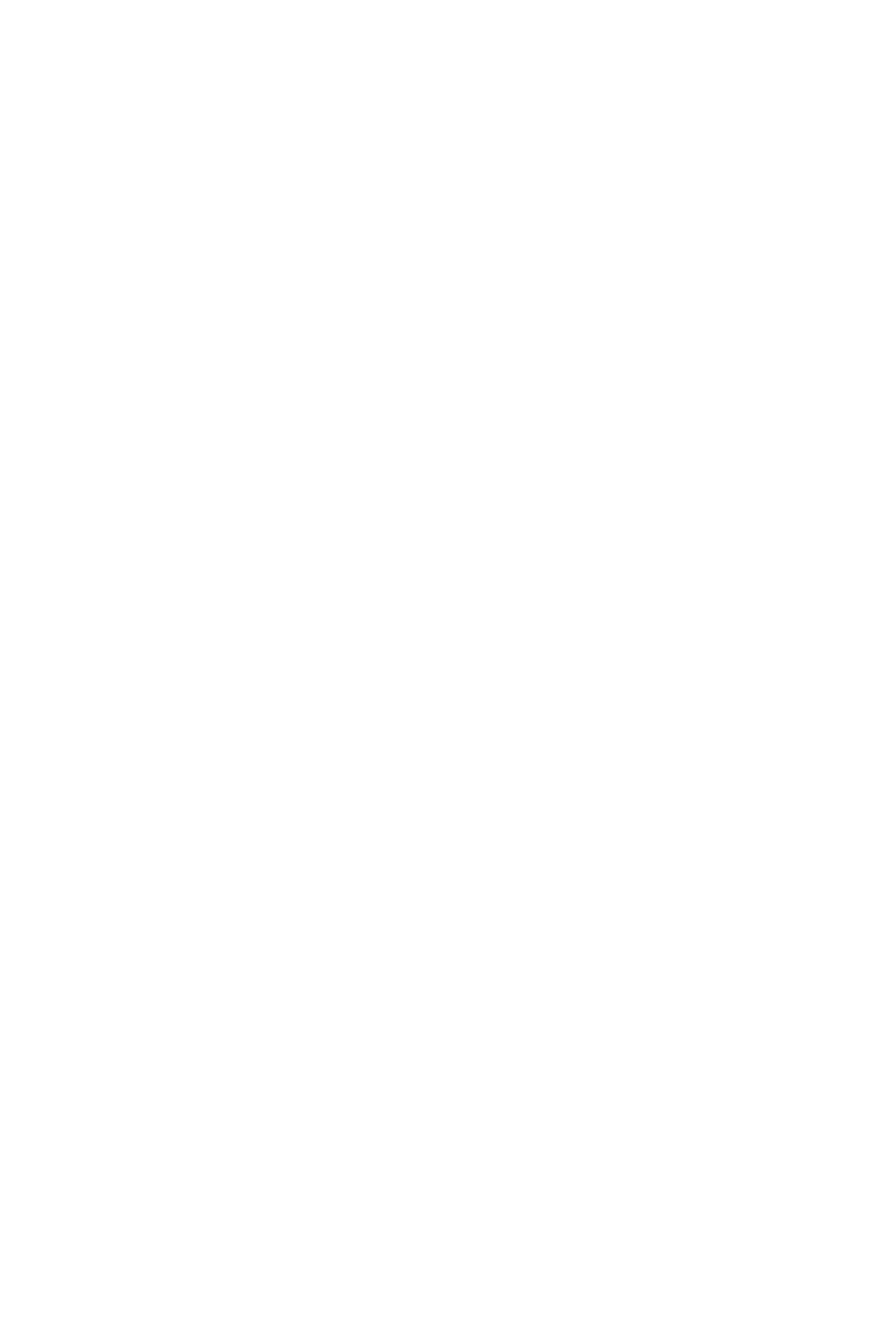
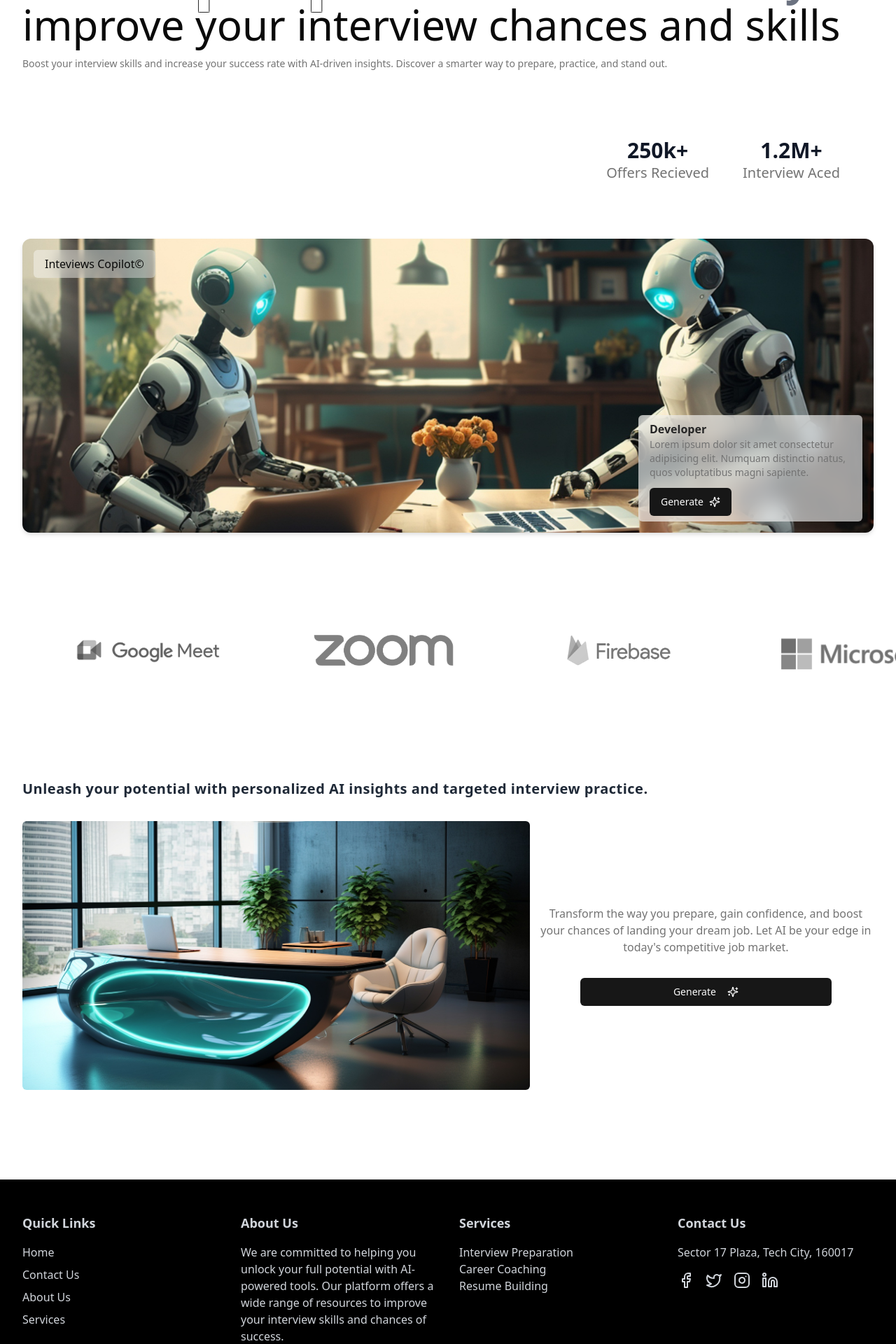
Before and after one commit to vanshgarg110505/ai_mock_interview, a React (Vite) app: page / in a window 1280 px wide. Shown: the part 220-2140 px from the top of the page at 70% size. Before the commit the page ends 800 px from the top, so only its background shows below. Built offline with nearby package versions, Linux system fonts and the light colour scheme; no server answers.

Commit message:
Home Screen Completed

```diff
--- a/package.json
+++ b/package.json
@@ -19,6 +19,7 @@
     "lucide-react": "^0.503.0",
     "react": "^19.0.0",
     "react-dom": "^19.0.0",
+    "react-fast-marquee": "^1.6.5",
     "react-router-dom": "^7.5.2",
     "tailwind-merge": "^3.2.0",
     "tailwindcss-animate": "^1.0.7"
--- a/src/components/footer.tsx
+++ b/src/components/footer.tsx
@@ -1,9 +1,119 @@
-const Footer = () => {
-  return (
-    <div>
-      Footer
-    </div>
-  )
+import React from "react";
+
+import { Facebook, Twitter, Instagram, Linkedin } from "lucide-react"; // Import Lucide icons
+import { Link } from "react-router-dom";
+import { Container } from "@/components/container";
+import { MainRoutes } from "@/lib/helpers";
+
+interface SocialLinkProps {
+  href: string;
+  icon: React.ReactNode;
+  hoverColor: string;
 }
 
-export default Footer
+const SocialLink: React.FC<SocialLinkProps> = ({ href, icon, hoverColor }) => {
+  return (
+    <a
+      href={href}
+      target="_blank"
+      rel="noopener noreferrer"
+      className={`hover:${hoverColor}`}
+    >
+      {icon}
+    </a>
+  );
+};
+
+interface FooterLinkProps {
+  to: string;
+  children: React.ReactNode;
+}
+
+const FooterLink: React.FC<FooterLinkProps> = ({ to, children }) => {
+  return (
+    <li>
+      <Link
+        to={to}
+        className="hover:underline text-gray-300 hover:text-gray-100"
+      >
+        {children}
+      </Link>
+    </li>
+  );
+};
+
+export const Footer = () => {
+  return (
+    <div className="w-full bg-black text-gray-300 hover:text-gray-100 py-8">
+      <Container>
+        <div className="grid grid-cols-1 md:grid-cols-4 gap-8">
+          {/* First Column: Links */}
+          <div>
+            <h3 className="font-bold text-lg mb-4">Quick Links</h3>
+            <ul className="space-y-2">
+              {MainRoutes.map((route) => (
+                <FooterLink key={route.href} to={route.href}>
+                  {route.label}
+                </FooterLink>
+              ))}
+            </ul>
+          </div>
+
+          {/* Second Column: About Us */}
+          <div>
+            <h3 className="font-bold text-lg mb-4">About Us</h3>
+            <p>
+              We are committed to helping you unlock your full potential with
+              AI-powered tools. Our platform offers a wide range of resources to
+              improve your interview skills and chances of success.
+            </p>
+          </div>
+
+          {/* Third Column: Services */}
+          <div>
+            <h3 className="font-bold text-lg mb-4">Services</h3>
+            <ul>
+              <FooterLink to="/services/interview-prep">
+                Interview Preparation
+              </FooterLink>
+              <FooterLink to="/services/career-coaching">
+                Career Coaching
+              </FooterLink>
+              <FooterLink to="/services/resume-building">
+                Resume Building
+              </FooterLink>
+            </ul>
+          </div>
+
+          {/* Fourth Column: Address and Social Media */}
+          <div>
+            <h3 className="font-bold text-lg mb-4">Contact Us</h3>
+            <p className="mb-4">Sector 17 Plaza, Tech City, 160017</p>
+            <div className="flex gap-4">
+              <SocialLink
+                href="https://facebook.com"
+                icon={<Facebook size={24} />}
+                hoverColor="text-blue-500"
+              />
+              <SocialLink
+                href="https://twitter.com"
+                icon={<Twitter size={24} />}
+                hoverColor="text-blue-400"
+              />
+              <SocialLink
+                href="https://instagram.com"
+                icon={<Instagram size={24} />}
+                hoverColor="text-pink-500"
+              />
+              <SocialLink
+                href="https://linkedin.com"
+                icon={<Linkedin size={24} />}
+                hoverColor="text-blue-700"
+              />
+            </div>
+          </div>
+        </div>
+      </Container>
+    </div>
+  );
+};
--- /dev/null
+++ b/src/components/marquee-img.tsx
@@ -0,0 +1,9 @@
+export const MarqueImg = ({ img }: { img: string }) => {
+    return (
+      <img
+        src={img}
+        className="w-44 h-44 xl:w-52 xl:h-52 object-contain grayscale mx-12 xl:mx-16"
+        alt=""
+      />
+    );
+};
--- a/src/index.css
+++ b/src/index.css
@@ -65,4 +65,11 @@
   body {
     @apply bg-background text-foreground;
   }
+  .text-outline {
+    color: white;
+    text-shadow: -1px -1px 0 rgba(0, 0, 0, 0.6),
+      /* Top-left */ 1px -1px 0 rgba(0, 0, 0, 0.6),
+      /* Top-right */ -1px 1px 0 rgba(0, 0, 0, 0.6),
+      /* Bottom-left */ 1px 1px 0 rgba(0, 0, 0, 0.6); /* Bottom-right */
+  }
 }
--- a/src/layouts/main-layout.tsx
+++ b/src/layouts/main-layout.tsx
@@ -1,5 +1,5 @@
 import { Container } from "@/components/container";
-import Footer from "@/components/footer";
+import { Footer } from "@/components/footer";
 import Header from "@/components/header";
 import { Outlet } from "react-router-dom";
 
--- a/src/layouts/public-layout.tsx
+++ b/src/layouts/public-layout.tsx
@@ -1,4 +1,4 @@
-import Footer from "@/components/footer"
+import { Footer } from "@/components/footer"
 import Header from "@/components/header"
 import AuthHandler from "@/handlers/auth-handler"
 
--- a/src/routes/home.tsx
+++ b/src/routes/home.tsx
@@ -1,8 +1,119 @@
+import { Container } from "@/components/container";
+import { MarqueImg } from "@/components/marquee-img";
+import { Button } from "@/components/ui/button";
+import { Sparkles } from "lucide-react";
+import Marquee from "react-fast-marquee";
+import { Link } from "react-router-dom";
 
 const HomePage = () => {
   return (
-    <div>
-      HomePage
+    <div className="flex-col w-full pb-24">
+      <Container>
+        <div className="my-8">
+          <h2 className="text-3xl text-center md:text-left md:text-6xl">
+            <span className=" text-outline font-extrabold md:text-8xl">
+              AI Superpower
+            </span>
+
+            <span className="text-gray-500 font-extrabold">
+              - A better way to
+            </span>
+
+            <br />
+            improve your interview chances and skills
+          </h2>
+
+          <p className="mt-4 text-muted-foreground text-sm">
+            Boost your interview skills and increase your success rate with
+            AI-driven insights. Discover a smarter way to prepare, practice, and
+            stand out.
+          </p>
+        </div>
+
+        <div className="flex w-full items-center justify-evenly md:px-12 md:py-16 md:items-center md:justify-end gap-12">
+          <p className="text-3xl font-semibold text-gray-900 text-center">
+            250k+
+            <span className="block text-xl text-muted-foreground font-normal">
+              Offers Recieved
+            </span>
+          </p>
+          <p className="text-3xl font-semibold text-gray-900 text-center">
+            1.2M+
+            <span className="block text-xl text-muted-foreground font-normal">
+              Interview Aced
+            </span>
+          </p>
+        </div>
+
+        {/* image section */}
+
+        <div className="w-full mt-4 rounded-xl bg-gray-100 h-[420px] drop-shadow-md overflow-hidden relative">
+          <img
+            src="/assets/img/hero.jpg"
+            alt=""
+            className="w-full h-full object-cover"
+          />
+          <div className="absolute top-4 left-4 px-4 py-2 rounded-md bg-white/40 backdrop-blur-md">
+            Inteviews Copilot&copy;
+          </div>
+
+          <div className="hidden md:block absolute w-80 bottom-4 right-4 px-4 py-2 rounded-md bg-white/60 backdrop-blur-md">
+            <h2 className="text-neutral-800 font-semibold">Developer</h2>
+            <p className="text-sm text-neutral-500">
+              Lorem ipsum dolor sit amet consectetur adipisicing elit. Numquam
+              distinctio natus, quos voluptatibus magni sapiente.
+            </p>
+
+            <Button className="mt-3">
+              Generate <Sparkles />
+            </Button>
+          </div>
+        </div>
+      </Container>
+
+      {/* marquee section */}
+      <div className=" w-full my-12">
+        <Marquee pauseOnHover>
+          <MarqueImg img="/assets/img/logo/firebase.png" />
+          <MarqueImg img="/assets/img/logo/meet.png" />
+          <MarqueImg img="/assets/img/logo/zoom.png" />
+          <MarqueImg img="/assets/img/logo/firebase.png" />
+          <MarqueImg img="/assets/img/logo/microsoft.png" />
+          <MarqueImg img="/assets/img/logo/meet.png" />
+          <MarqueImg img="/assets/img/logo/tailwindcss.png" />
+          <MarqueImg img="/assets/img/logo/microsoft.png" />
+        </Marquee>
+      </div>
+
+      <Container className="py-8 space-y-8">
+        <h2 className="tracking-wide text-xl text-gray-800 font-semibold">
+          Unleash your potential with personalized AI insights and targeted
+          interview practice.
+        </h2>
+
+        <div className="grid grid-cols-1 md:grid-cols-5 gap-3">
+          <div className="col-span-1 md:col-span-3">
+            <img
+              src="/assets/img/office.jpg"
+              alt=""
+              className="w-full max-h-96 rounded-md object-cover"
+            />
+          </div>
+
+          <div className="col-span-1 md:col-span-2 gap-8 max-h-96 min-h-96 w-full flex flex-col items-center justify-center text-center">
+            <p className="text-center text-muted-foreground">
+              Transform the way you prepare, gain confidence, and boost your
+              chances of landing your dream job. Let AI be your edge in
+              today&apos;s competitive job market.
+            </p>
+            <Link to={"/generate"} className="w-full">
+              <Button className="w-3/4">
+                Generate <Sparkles className="ml-2" />
+              </Button>
+            </Link>
+          </div>
+        </div>
+      </Container>
     </div>
   )
 }
```
Also changed, not shown: 1 other file (tests, documents, lock files or other folders).
